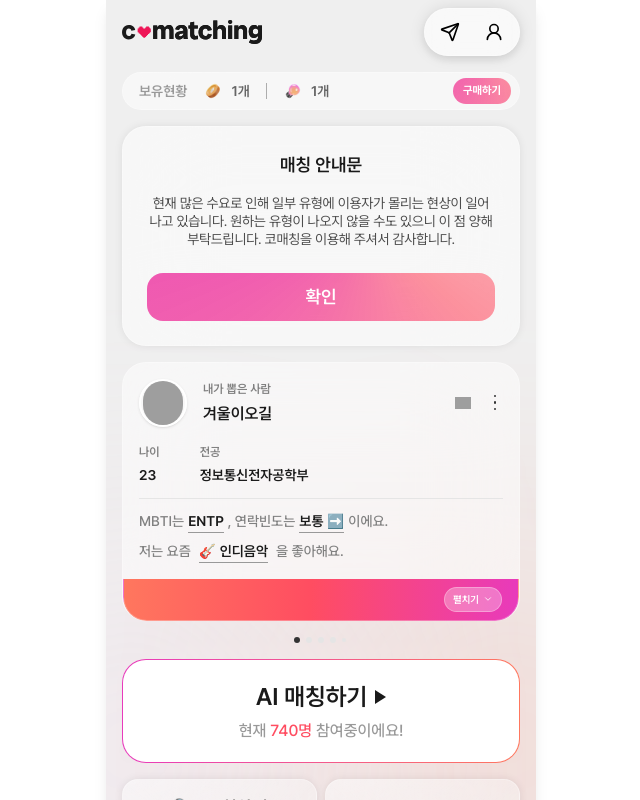
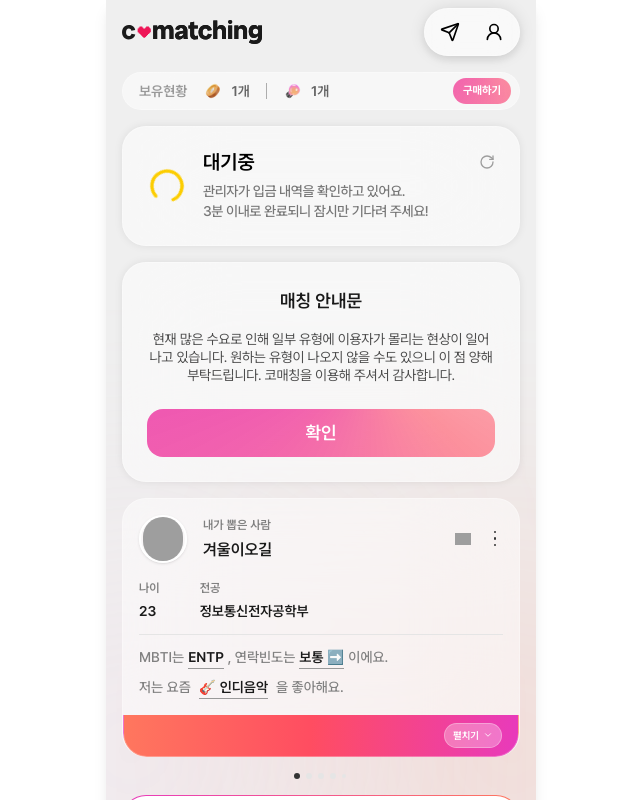
Before and after one commit to COMAtching/COMAtching5_FE, a Next.js app: page /main in a window 1280 px wide. Shown: the top 800 px of the page, without its empty margins (319-959 px from the left). Built offline with nearby package versions, Linux system fonts and the light colour scheme; grey boxes are pictures that could not be loaded.

Commit message:
feat: 결제 요청 대기 중 div 디자인

```diff
--- /dev/null
+++ b/app/main/_components/ChargeRequestWaiting.tsx
@@ -0,0 +1,37 @@
+import React from "react";
+import { Loader2, RotateCw } from "lucide-react";
+
+const ChargeRequestWaiting = () => {
+  return (
+    <div className="flex h-[120px] w-full flex-col items-center justify-center gap-[11px] rounded-[24px] border border-white/30 bg-white/50 p-6 shadow-[0px_0px_8px_rgba(0,0,0,0.08)] backdrop-blur-[50px]">
+      <div className="flex h-[72px] w-full items-center gap-4">
+        {/* SpinnerGap 영역 */}
+        <div className="relative flex h-10 w-10 shrink-0 items-center justify-center">
+          {/* Vector #FCCD00 반영 */}
+          <Loader2 className="h-10 w-10 animate-spin text-[#FCCD00]" />
+        </div>
+
+        {/* 텍스트 영역 (Frame 2612794) */}
+        <div className="flex flex-1 flex-col items-start gap-2">
+          {/* 타이틀 행 (Frame 2612797) */}
+          <div className="flex w-full items-center justify-between gap-[10px]">
+            <span className="text-[20px] leading-6 font-semibold text-black">
+              대기중
+            </span>
+            {/* ArrowClockwise #9E9E9E 반영 */}
+            <RotateCw className="h-4 w-4 text-[#9E9E9E]" />
+          </div>
+
+          {/* 설명 문구 */}
+          <p className="text-[14px] leading-[140%] font-medium tracking-[-0.03em] text-[#777777]">
+            관리자가 입금 내역을 확인하고 있어요.
+            <br />
+            3분 이내로 완료되니 잠시만 기다려 주세요!
+          </p>
+        </div>
+      </div>
+    </div>
+  );
+};
+
+export default ChargeRequestWaiting;
--- a/app/main/_components/ScreenMainPage.tsx
+++ b/app/main/_components/ScreenMainPage.tsx
@@ -12,6 +12,7 @@ import BusinessInfo from "@/components/common/BusinessInfo";
 import NoticeSection from "./NoticeSection";
 import ContactUserProfile from "./ContactUserProfile";
 import { ProfileData } from "@/lib/types/profile";
+import ChargeRequestWaiting from "./ChargeRequestWaiting";
 
 const ScreenMainPage = () => {
   // 실제 서비스 시에는 서버에서 받아온 데이터(notice)가 있는지 여부에 따라 렌더링을 결정할 수 있습니다.
@@ -129,6 +130,7 @@ const ScreenMainPage = () => {
     <section className="flex min-h-dvh flex-col items-center gap-4 px-4 pb-4">
       <MainHeader />
       <MyCoinSection />
+      <ChargeRequestWaiting />
       {isNoticeVisible && noticeData && (
         <NoticeSection
           title={noticeData.title}
```
